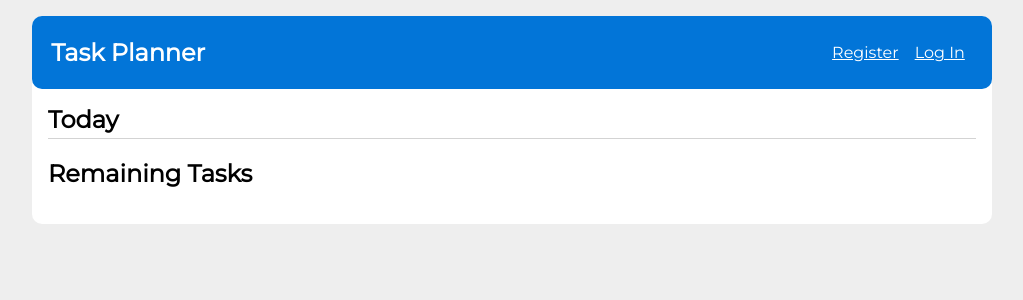
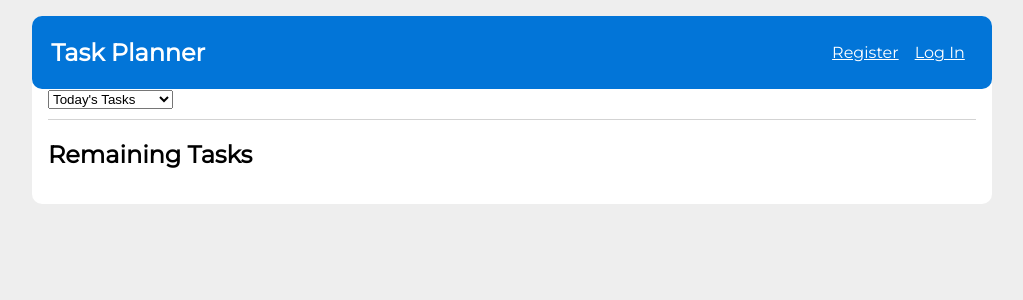
Before and after one commit to mfowler7/CalendarApp, a Flask app: page /tasks in a window 1280 px wide. Shown: the top 300 px of the page, without its empty margins (128-1151 px from the left). Run offline with Flask 2, Linux system fonts and the light colour scheme; data comes from the database, SQL or seed files in the repository; data that the repository does not hold is empty.

Commit message:
added dropdown for filtering task type

```diff
--- a/flaskr/templates/task/index.html
+++ b/flaskr/templates/task/index.html
@@ -1,14 +1,24 @@
 {% extends 'base.html' %}
 
+{% block title %}Task Viewer {% endblock %}
 {% block header %}
-  <h1>{% block title %}Today{% endblock %}</h1>
+    <a style="margin-bottom: 1%;">
+      <select style="flex: auto;" name="tasks" id="tasks">
+        <option value="today">Today's Tasks</option>
+        <option value="unplanned">Unplanned Tasks</option>
+        <option value="all">All Tasks</option>
+        <option value="high prio">High Prio Tasks</option>
+      </select>
+    </a>
   {% if g.user %}
-    <a class="action" href="{{ url_for('task.create') }}">New</a>
+    <a class="action" href="{{ url_for('task.create') }}">Add Task</a>
   {% endif %}
 {% endblock %}
 
 {% block content %}
-  <h1>Remaining Tasks</h1>
+  <div>
+    <h1>Remaining Tasks</h1>
+  </div>
   {% for task in tasks %}
     <article class="task">
       <header>
```
Also changed, not shown: flaskr/templates/task/details.html (+4 -4 lines).
